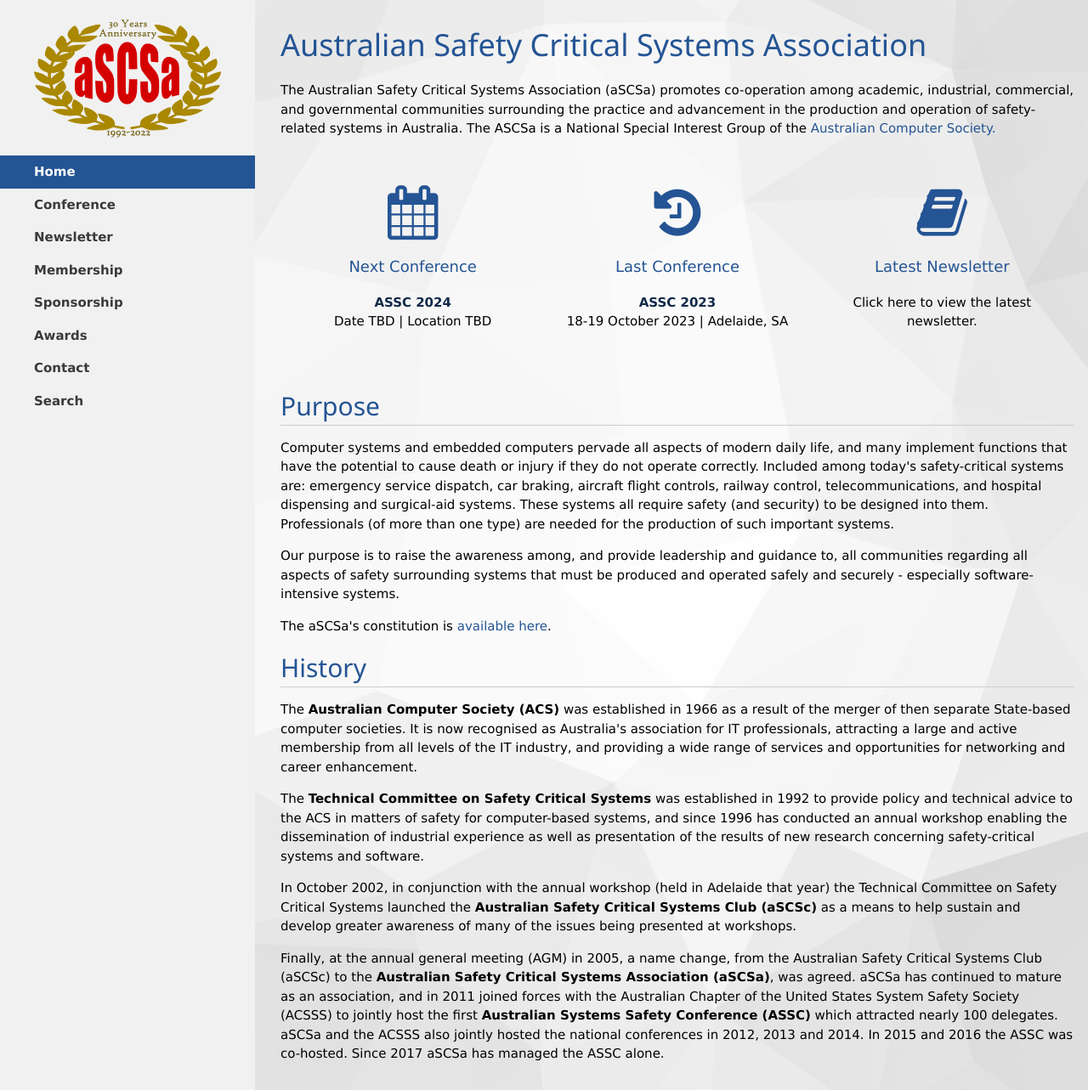
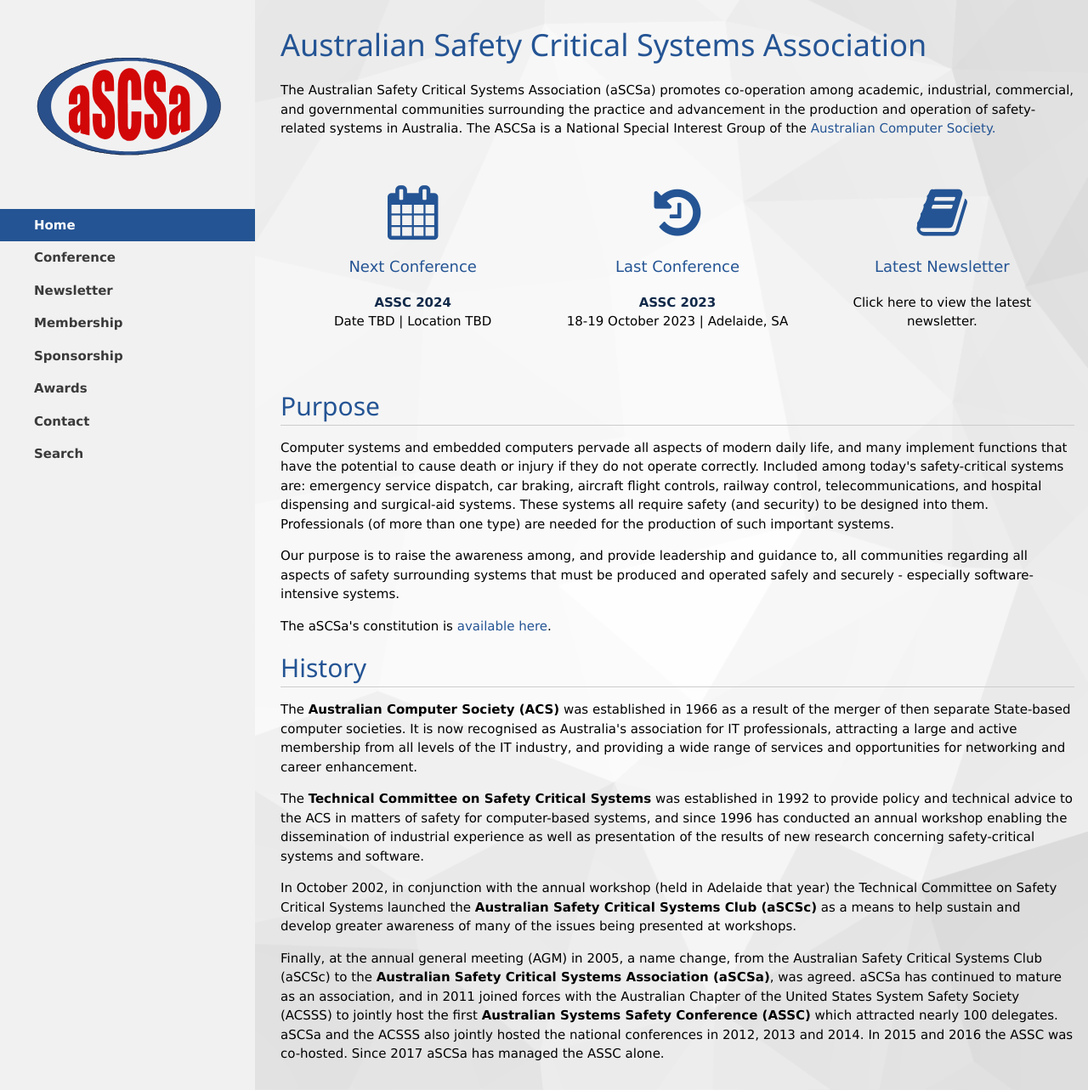
Before and after one commit to aus-safety-critical-systems-assoc/aus-safety-critical-systems-assoc.github.io, a Jekyll site: the page built from index.html, in a window 1280 px wide and 1283 px high. Shown: the whole window at 85% size. Built offline with Jekyll 4.4.1, drawn with Linux system fonts in a browser that asks for light colours.

Commit message:
Updated logo.
Reverted from anniversary logo to normal logo.

```diff
--- a/_layouts/default.html
+++ b/_layouts/default.html
@@ -4,7 +4,7 @@
     <meta charset="utf-8">
     <meta name="viewport" content="width=device-width, initial-scale=1">
     <meta data-hid="description" name="description" content="Australian Safety Critical Systems Association">
-    <meta property="og:image" content="/assets/img/logo.png">
+    <meta property="og:image" content="/assets/img/logo.svg">
     <meta property="og:type" content="website">
     <meta property="og:description" content="{{ page.description }}">
     <link rel="icon" type="image/x-icon" href="/assets/favicon.png">
@@ -15,7 +15,7 @@
   </head>
   <body class="w3-white" style="background-image:url('/assets/img/background.png');background-position:center;background-size:cover;background-repeat:repeat-y;">
     <nav class="w3-sidebar w3-bar-block w3-light-grey w3-text-dark-grey w3-collapse w3-top" style="z-index:3;width:300px;font-weight:bold" id="app-sidebar"><br>
-      <a href="/" aria-label="Home"><img src="/assets/img/logo.png" alt="aSCSa" class="w3-image" style="max-width:260px;padding-left:40px;padding-bottom:10px;"/></a>
+      <a href="/" aria-label="Home"><img src="/assets/img/logo.svg" alt="aSCSa" class="w3-image"></a>
       <hr style="margin:10px 0 0 0;">
       <a href="/" class="w3-bar-item w3-button {% if page.url == '/' %}w3-theme{% endif %}" style="padding-left:40px;">Home</a>
       <a href="/conferences/" class="w3-bar-item w3-button {% if page.url == '/conferences/' or page.collection == 'conferences' or page.collection == 'programs' %}w3-theme{% endif %}" style="padding-left:40px;">Conference</a>
```
Also changed, not shown: assets/img/logo-anniversary.png (renamed from assets/img/logo.png), assets/img/logo.svg (added).
